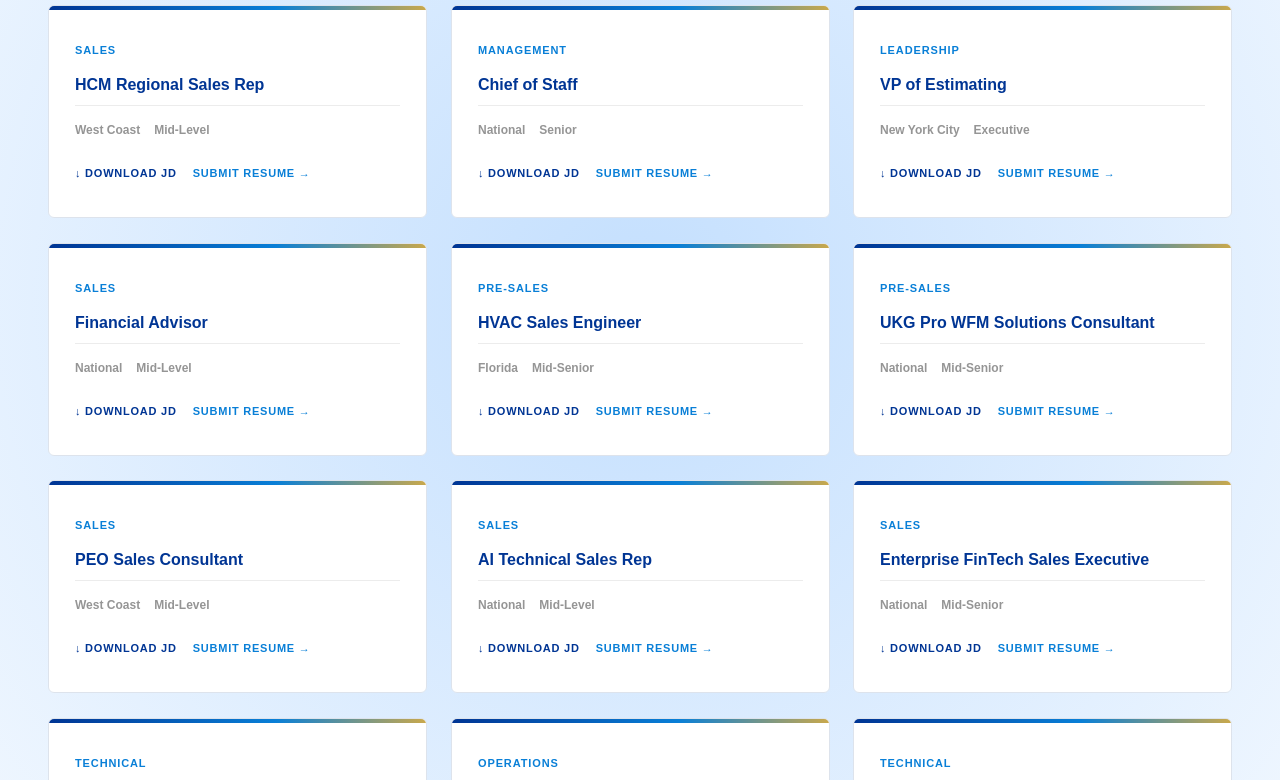
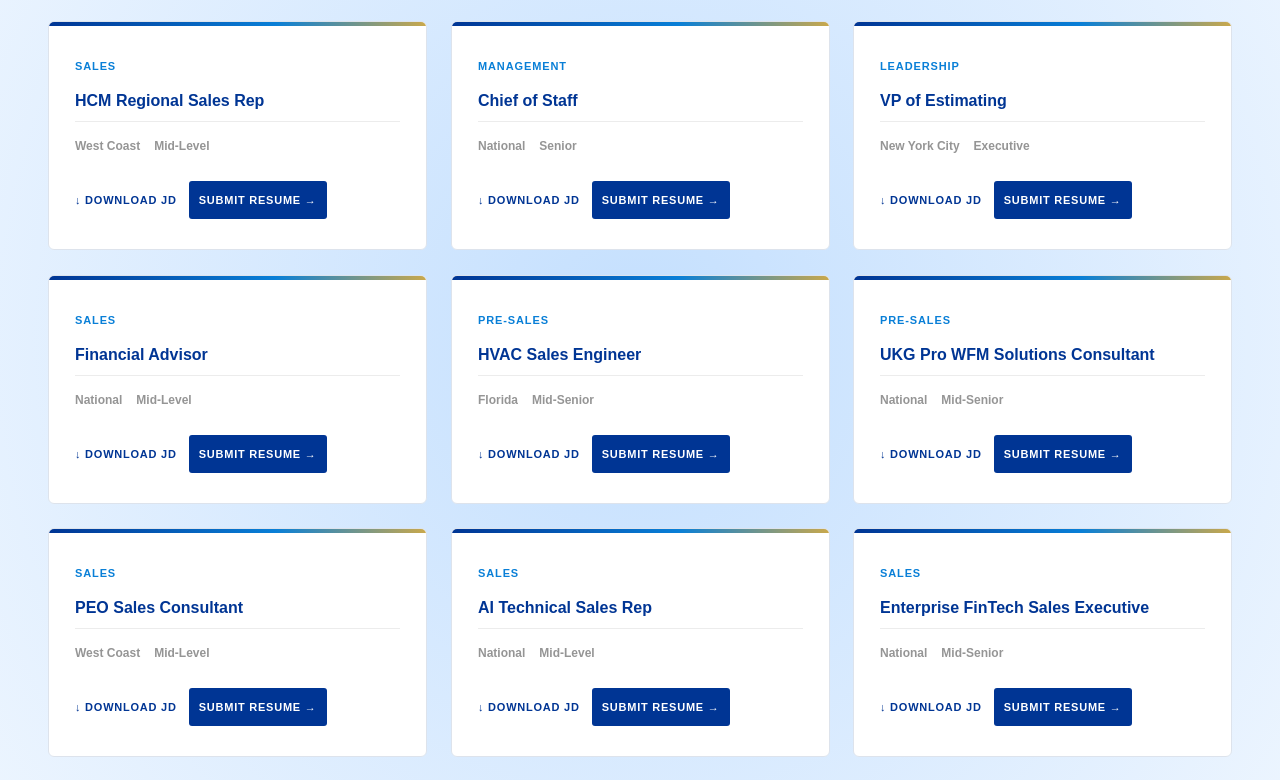
Before and after one commit to hunterhannum3/Universal-Recruiting-Company, a website: page roles.html in a window 1280 px wide. Shown: the part 828-1608 px from the top of the page. Drawn offline with nearby package versions, Linux system fonts and the light colour scheme; a web font is replaced by a local one.

Commit message:
Style Submit Resume as a button on job cards

```diff
--- a/styles.css
+++ b/styles.css
@@ -532,12 +532,11 @@ nav::after {
 .job-card-title { font-size: 16px; font-weight: 700; color: var(--navy); line-height: 1.3; flex: 1; }
 .job-card .role-tag { margin: 0; }
 .job-card-meta { font-size: 12px; color: var(--gray2); font-weight: 600; padding-top: 10px; border-top: 1px solid var(--gray); display: flex; gap: 14px; }
-.job-card-actions { display: flex; align-items: center; gap: 16px; margin-top: 4px; }
-.job-card-cta, .job-card-submit { font-size: 11px; font-weight: 700; letter-spacing: .07em; text-transform: uppercase; transition: color .15s; text-decoration: none; }
-.job-card-cta { color: var(--navy); }
-.job-card-submit { color: var(--navyLight); }
+.job-card-actions { display: flex; align-items: center; gap: 12px; margin-top: 10px; flex-wrap: wrap; }
+.job-card-cta { font-size: 11px; font-weight: 700; letter-spacing: .07em; text-transform: uppercase; color: var(--navy); text-decoration: none; transition: color .15s; }
+.job-card-submit { font-size: 11px; font-weight: 700; letter-spacing: .07em; text-transform: uppercase; text-decoration: none; color: #fff; background: var(--navy); border-radius: 3px; padding: 5px 10px; transition: background .15s; }
 .job-card:hover .job-card-cta { color: var(--navyLight); }
-.job-card:hover .job-card-submit { color: var(--navy); }
+.job-card-submit:hover { background: var(--navyLight); }
 
 @media (max-width: 860px) { .jobs-list { grid-template-columns: 1fr 1fr; } }
 @media (max-width: 600px) { .jobs-list { grid-template-columns: 1fr; } }
```
